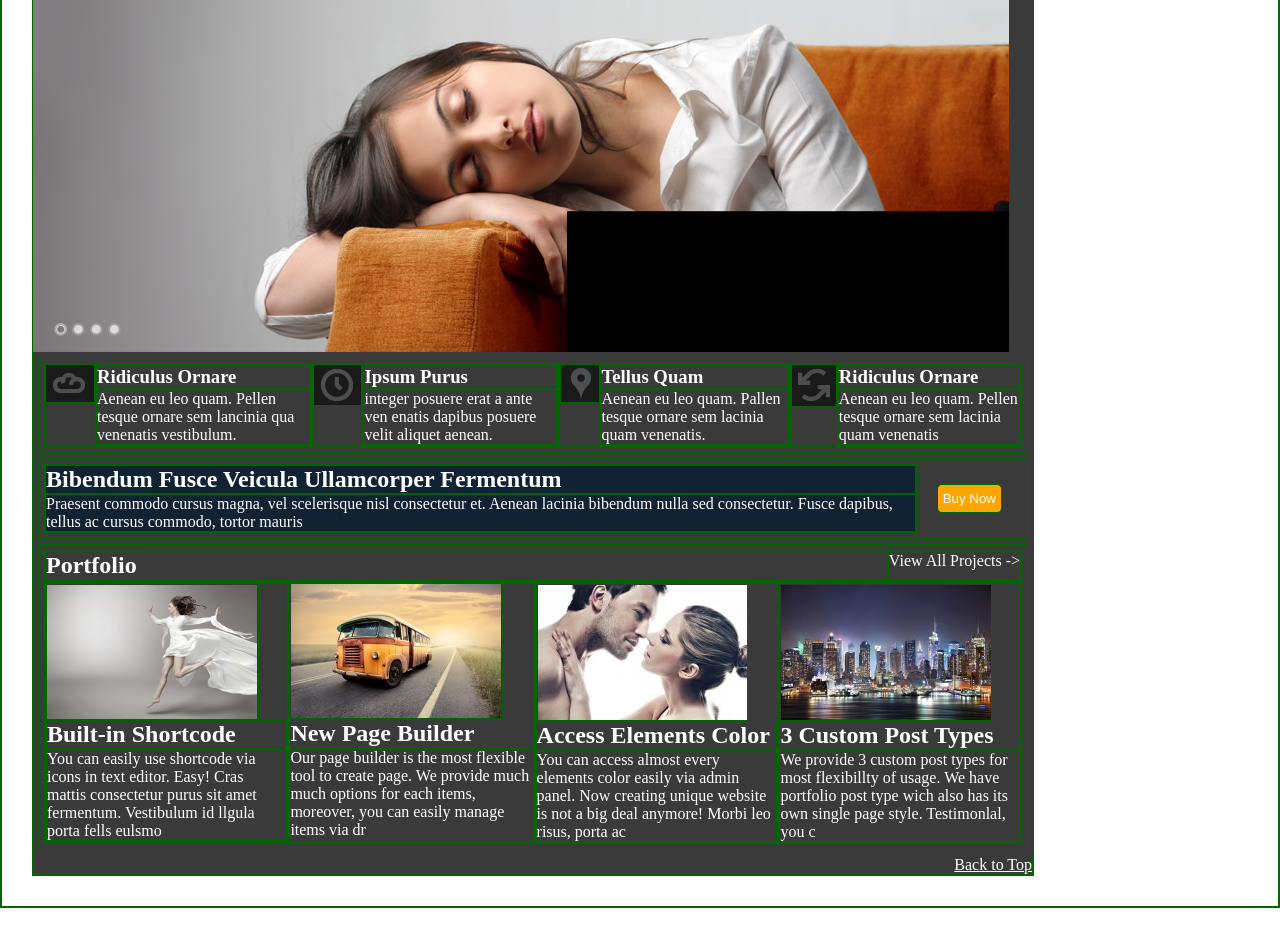
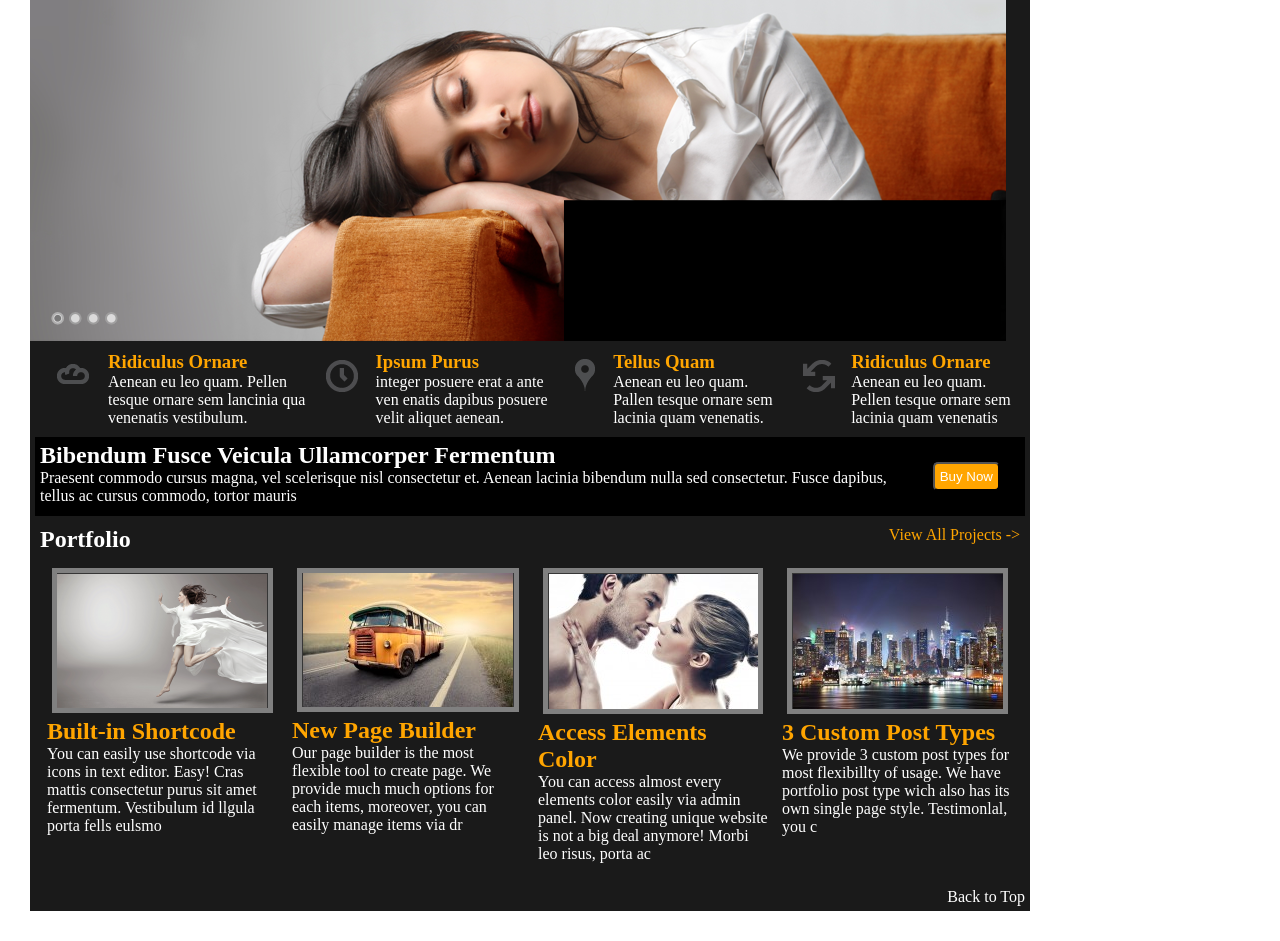
Before and after one commit to Agedob/Baby_Exam, a plain HTML site: page index.html in a window 1280 px wide. Shown: the part 149-1090 px from the top of the page. Before the commit the page ends 1057 px from the top, so only its background shows below. Drawn offline with Linux system fonts and the light colour scheme.

Commit message:
good enough for gov work

```diff
--- a/index.html
+++ b/index.html
@@ -18,7 +18,7 @@
                 <div class="hot_bar_text">Shortcodes >></div>
                 <div class="hot_bar_text">features >></div>
                 <div class="hot_bar_text">Contacts</div>
-                <div class="hot_bar_end inline_block" >123</div>
+                <div class="hot_bar_end inline_block" > </div>
             </div>
 
                 <img src="images/Sleeper.png" id="sleeper">
@@ -27,7 +27,7 @@
                 <div id="icon_box1" class="icon_box">
                     <img src="images/content_icon1.png" id="icon_1" class="icon">
                     <div class="icon_text_box">
-                        <h3 class="icon_title">Ridiculus Ornare</h3>
+                        <h3 class="icon_title orange">Ridiculus Ornare</h3>
                         <p class="icon_text" >Aenean eu leo quam. Pellen
                         tesque ornare sem lancinia qua venenatis vestibulum.
                         </p>
@@ -36,7 +36,7 @@
                 <div id="icon_box2" class="icon_box">
                     <img src="images/content_icon2.png" id="icon_2" class="icon">
                     <div class="icon_text_box">
-                        <h3 class="icon_title">Ipsum Purus</h3>
+                        <h3 class="icon_title orange">Ipsum Purus</h3>
                         <p class="icon_text">integer posuere erat
                             a ante ven enatis dapibus posuere velit aliquet aenean.
                         </p>
@@ -45,7 +45,7 @@
                 <div id="icon_box3" class="icon_box">
                     <img src="images/content_icon3.png" id="icon_3" class="icon">
                     <div class="icon_text_box">
-                        <h3 class="icon_title">Tellus Quam </h3>
+                        <h3 class="icon_title orange">Tellus Quam </h3>
                         <p class="icon_text">Aenean eu leo quam.
                             Pallen tesque ornare sem lacinia quam venenatis.</p>
                     </div>
@@ -53,7 +53,7 @@
                 <div id="icon_box4" class="icon_box">
                     <img src="images/content_icon4.png" id="icon_4" class="icon">
                     <div class="icon_text_box">
-                        <h3 class="icon_title">Ridiculus Ornare</h3>
+                        <h3 class="icon_title orange">Ridiculus Ornare</h3>
                         <p class="icon_text">Aenean eu leo quam. Pellen tesque ornare sem
                             lacinia quam venenatis
                         </p>
@@ -80,9 +80,9 @@
                     </p>
                 </div>
                 <div id="footer_main">
-                    <div id="port1">
-                        <img src="images/portfolio1.png">
-                        <h2>
+                    <div id="port1" class="ports">
+                        <img src="images/portfolio1.png" class="port_img">
+                        <h2 class="orange">
                             Built-in Shortcode
                         </h2>
                         <p>
@@ -91,9 +91,9 @@
                             Vestibulum id llgula porta fells eulsmo
                         </p>
                     </div>
-                    <div id="port2">
-                        <img src="images/portfolio2.png">
-                        <h2>
+                    <div id="port2" class="ports">
+                        <img src="images/portfolio2.png" class="port_img">
+                        <h2 class="orange">
                             New Page Builder
                         </h2>
                         <p>
@@ -101,9 +101,9 @@
                             moreover, you can easily manage items via dr
                         </p>
                     </div>
-                    <div id="port3">
-                        <img src="images/portfolio3.png">
-                        <h2>
+                    <div id="port3" class="ports">
+                        <img src="images/portfolio3.png" class="port_img">
+                        <h2 class="orange">
                             Access Elements Color
                         </h2>
                         <p>
@@ -111,9 +111,9 @@
                             big deal anymore! Morbi leo risus, porta ac
                         </p>
                     </div>
-                    <div id="port4">
-                        <img src="images/portfolio4.png">
-                        <h2>
+                    <div id="port4" class="ports">
+                        <img src="images/portfolio4.png" class="port_img">
+                        <h2 class="orange">
                             3 Custom Post Types
                         </h2>
                         <p>
--- a/styles.css
+++ b/styles.css
@@ -2,20 +2,25 @@
     vertical-align: top;
     margin: 0px;
     padding: 0px;
-    border: 1px solid #060;
+    /* border: 1px solid #060; */
     color: white;
 }
 #container{
     width: 1000px;
     margin: 30px;
-    background-color: rgb(59, 58, 58);
+    background-color: #1a1a1a;
 }
 #header{
     display: flex;
     justify-content: space-between;
     align-items: center;
+    background-color: black;
+}
+#hot_bar{
+    background-color: #555;
 }
 #phone_number{
+    padding: 10px;
     display: inline-block;
 }
 .hot_bar_text{
@@ -43,6 +48,7 @@
     display: inline-block;
 }
 .icon{
+    margin: 5px 10px;
     /* padding: 50% 0%;
     height: 100%; */
 }
@@ -50,9 +56,10 @@
     display: flex;
     padding: 5px;
     margin: 5px;
+    background-color: black;
 }
 #split_text{
-    background-color: #123;
+    /* background-color: #123; */
 }
 input[type='button']{
     margin: 20px;
@@ -71,7 +78,20 @@ input[type='button']{
 #footer_main{
     display: flex;
 }
+.port_img{
+    border: 5px solid grey;
+    margin: 5px;
+}
 #BTT{
     display: flex;
     justify-content: flex-end;
+    padding: 5px;
+    text-decoration: none;
 }
+.orange{
+    color: orange;
+}
+.ports{
+    padding: 5px;
+    margin: 5px 2px;
+}
```
